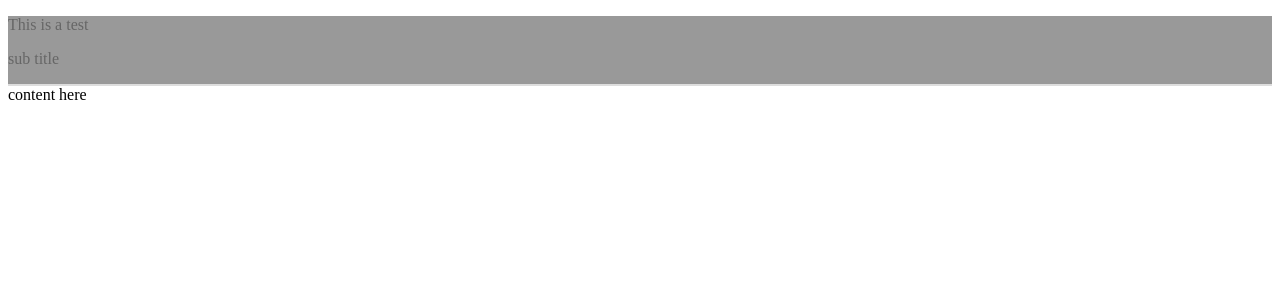
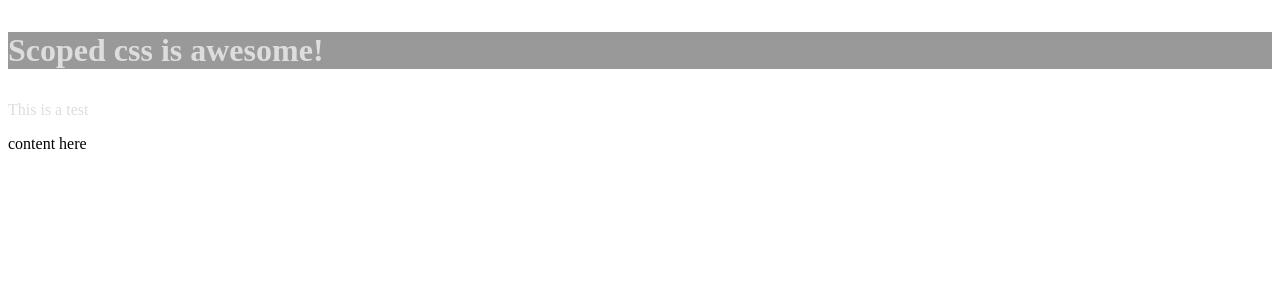
Before and after one commit to gaoxiaoliangz/react-scoped-css, a React app in the folder examples/simple/: page / in a window 1280 px wide. Shown: the top 300 px of the page. Built offline with nearby package versions, Linux system fonts and the light colour scheme.

Commit message:
refactor example

```diff
--- /dev/null
+++ b/examples/simple/src/App.jsx
@@ -0,0 +1,14 @@
+// @ts-check
+import React from 'react'
+import Header from './Header'
+
+const App = () => {
+  return (
+    <div className="app">
+      <Header title="Scoped css is awesome!">This is a test</Header>
+      content here
+    </div>
+  )
+}
+
+export default App
--- /dev/null
+++ b/examples/simple/src/Header.jsx
@@ -0,0 +1,15 @@
+// @ts-check
+import React from 'react'
+import Title from './Title'
+import './Title.scoped.css'
+
+const Header = ({ title, children }) => {
+  return (
+    <header className="header">
+      <Title>{title}</Title>
+      <p>{children}</p>
+    </header>
+  )
+}
+
+export default Header
--- /dev/null
+++ b/examples/simple/src/Header.scoped.css
@@ -0,0 +1,7 @@
+.header {
+  border-bottom: 1px solid #ddd;
+}
+
+p {
+  color: #666;
+}
--- a/examples/simple/src/SubTitle.js
+++ /dev/null
@@ -1,13 +0,0 @@
-import React from 'react'
-import './SubTitle.scoped.css'
-
-const SubTitle = props => {
-  return (
-    <div className="title">
-      <i />
-      <p>{props.children}</p>
-    </div>
-  )
-}
-
-export default SubTitle
--- a/examples/simple/src/SubTitle.scoped.css
+++ /dev/null
@@ -1,7 +0,0 @@
-.title {
-  background: #999;
-}
-
-p {
-  color: #ddd;
-}
--- a/examples/simple/src/Title.js
+++ /dev/null
@@ -1,16 +0,0 @@
-import React from 'react'
-import SubTitle from './SubTitle'
-import './Title.scoped.css'
-
-const Title = ({ subTitle, children }) => {
-  return (
-    <div className="title">
-      <p>{children}</p>
-      <SubTitle>{subTitle}</SubTitle>
-    </div>
-  )
-}
-
-Title.propTypes = {}
-
-export default Title
--- /dev/null
+++ b/examples/simple/src/Title.jsx
@@ -0,0 +1,12 @@
+import React from 'react'
+import './Title.scoped.css'
+
+const Title = props => {
+  return (
+    <h1 className="title">
+      <p>{props.children}</p>
+    </h1>
+  )
+}
+
+export default Title
--- a/examples/simple/src/Title.scoped.css
+++ b/examples/simple/src/Title.scoped.css
@@ -1,7 +1,7 @@
 .title {
-  border-bottom: 1px solid #ddd;
+  background: #999;
 }
 
 p {
-  color: #666;
+  color: #ddd;
 }
--- a/examples/simple/src/index.js
+++ b/examples/simple/src/index.js
@@ -1,14 +1,5 @@
 import React from 'react'
 import ReactDOM from 'react-dom'
-import Title from './Title'
-
-const App = () => {
-  return (
-    <div>
-      <Title subTitle="sub title">This is a test</Title>
-      content here
-    </div>
-  )
-}
+import App from './App'
 
 ReactDOM.render(React.createElement(App), document.getElementById('root'))
--- a/examples/simple/webpack.config.js
+++ b/examples/simple/webpack.config.js
@@ -41,4 +41,7 @@ module.exports = {
   // resolveLoader: {
   //   modules: ['node_modules', path.resolve(__dirname, 'loaders')],
   // },
+  resolve: {
+    extensions: ['.wasm', '.mjs', '.js', '.json', '.jsx'],
+  },
 }
```
